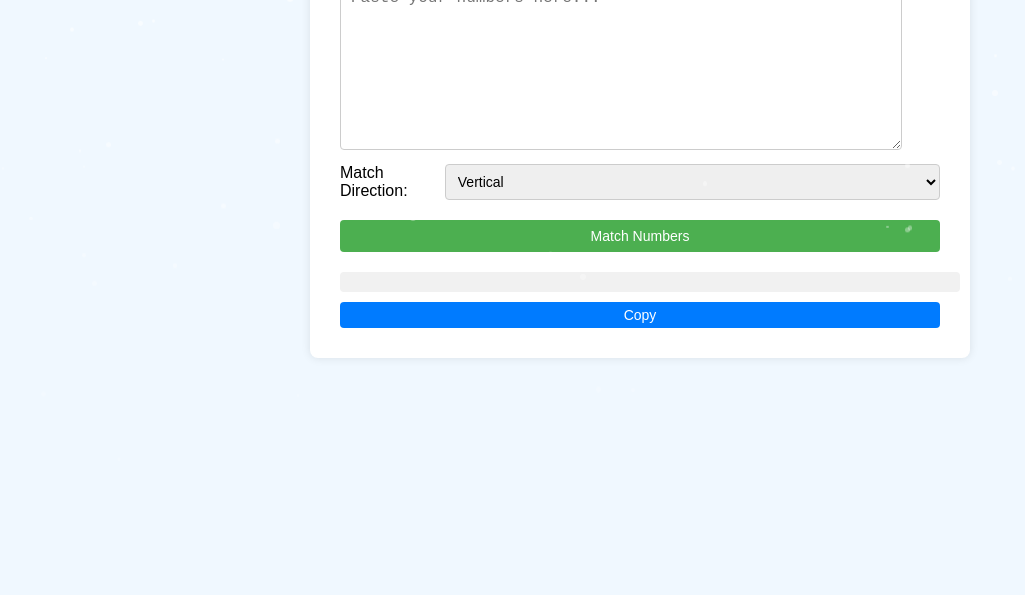
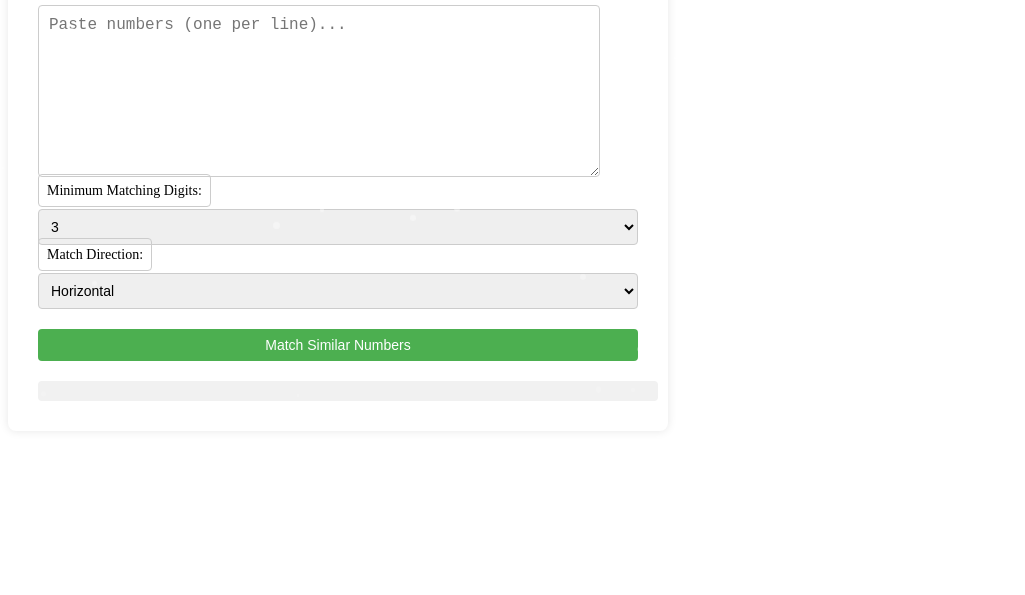
Before and after one commit to ayan3279/TechNexa, a plain HTML site: page number_filter.html in a window 1280 px wide. Shown: the part 205-800 px from the top of the page, without its empty margins (0-1025 px from the left). Drawn offline with Linux system fonts and the light colour scheme.

Commit message:
Update number_filter.html

```diff
--- a/number_filter.html
+++ b/number_filter.html
@@ -3,18 +3,8 @@
 <head>
   <meta charset="UTF-8" />
   <meta name="viewport" content="width=device-width, initial-scale=1.0"/>
-  <title>Number Matcher</title>
+  <title>Number Matching System</title>
   <style>
-    body {
-      font-family: Arial, sans-serif;
-      background-color: #f0f8ff;
-      margin: 0;
-      padding: 0;
-      display: flex;
-      flex-direction: column;
-      align-items: center;
-    }
-
     .snowflake {
       position: absolute;
       top: -10px;
@@ -23,7 +13,6 @@
       opacity: 0.8;
       animation: fall linear infinite;
     }
-
     @keyframes fall {
       to {
         transform: translateY(100vh);
@@ -45,6 +34,7 @@
       padding: 30px;
       width: 100%;
       max-width: 600px;
+      margin-bottom: 30px;
     }
 
     h2 {
@@ -63,18 +53,13 @@
       resize: vertical;
     }
 
-    .form-group {
-      display: flex;
-      justify-content: space-between;
-      align-items: center;
-      gap: 10px;
+    label,
+    select,
+    button {
+      width: 100%;
       margin-top: 10px;
-    }
-
-    select, button {
-      width: 100%;
+      font-size: 14px;
       padding: 8px;
-      font-size: 14px;
       border: 1px solid #ccc;
       border-radius: 4px;
     }
@@ -91,7 +76,7 @@
       background-color: #45a049;
     }
 
-    #output {
+    #matchOutput {
       margin-top: 20px;
       font-weight: bold;
       word-wrap: break-word;
@@ -99,52 +84,68 @@
       background-color: #f1f1f1;
       border-radius: 4px;
       width: 100%;
-    }
-
-    #copyBtn {
-      margin-top: 10px;
-      background-color: #007BFF;
-      color: white;
-      border: none;
-      cursor: pointer;
-      padding: 5px 10px;
-      border-radius: 4px;
-    }
-
-    #copyBtn:hover {
-      background-color: #0056b3;
+      max-width: 100%;
     }
   </style>
 </head>
 <body>
+  <input type="checkbox" id="toggle" class="toggle--checkbox" />
+  <label for="toggle" class="toggle--label">
+    <span class="toggle--label-background"></span>
+  </label>
+  <div class="background"></div>
+
   <header>
-    <img src="technexa_logo.png" alt="Tech Nexa Logo" class="logo" onclick="goHome()" style="cursor: pointer;">
+    <img
+      src="technexa_logo.png"
+      alt="Tech Nexa Logo"
+      class="logo"
+      onclick="goHome()"
+      style="cursor: pointer"
+    />
   </header>
 
+  <!-- Number Matching System -->
   <div class="container">
     <h2>Number Matching System</h2>
-    <textarea id="numberInput" placeholder="Paste your numbers here..."></textarea>
+    <textarea
+      id="numberMatchInput"
+      placeholder="Paste numbers (one per line)..."
+    ></textarea>
 
-    <div class="form-group">
-      <label for="matchType">Match Direction:</label>
-      <select id="matchType">
-        <option value="vertical">Vertical</option>
-        <option value="horizontal">Horizontal</option>
-      </select>
-    </div>
+    <label for="matchThreshold">Minimum Matching Digits:</label>
+    <select id="matchThreshold">
 
-    <button onclick="matchNumbers()">Match Numbers</button>
+      <option value="3">3</option>
+      <option value="4">4</option>
+      <option value="5">5</option>
+      <option value="6">6</option>
+      <option value="7">7</option>
+      <option value="8">8</option>
+      <option value="9">9</option>
+      <option value="10">10</option>
+      <option value="11">11</option>
+      <option value="12">12</option>
+      <option value="13">13</option>
+      <option value="14">14</option>
+    </select>
 
-    <div id="output"></div>
-    <button id="copyBtn" onclick="copyToClipboard()">Copy</button>
+    <label for="matchMode">Match Direction:</label>
+    <select id="matchMode">
+      <option value="horizontal">Horizontal</option>
+      <option value="vertical">Vertical</option>
+    </select>
+
+    <button onclick="matchSimilarNumbers()">Match Similar Numbers</button>
+    <div id="matchOutput"></div>
   </div>
 
   <script>
-    // Create falling snowflakes
-    document.addEventListener('DOMContentLoaded', function () {
+    // Snowflake animation
+    document.addEventListener("DOMContentLoaded", function () {
       for (let i = 0; i < 100; i++) {
-        let snowflake = document.createElement('div');
-        snowflake.className = 'snowflake';
+        let snowflake = document.createElement("div");
+        snowflake.className = "snowflake";
         snowflake.style.width = `${Math.random() * 5 + 2}px`;
         snowflake.style.height = snowflake.style.width;
         snowflake.style.left = `${Math.random() * 100}vw`;
@@ -155,55 +156,76 @@
     });
 
     function goHome() {
-      window.location.href = "index.html";
+      window.location.href = "index.html"; // Adjust as needed
     }
 
-    function matchNumbers() {
-      const input = document.getElementById("numberInput").value.trim();
-      const matchType = document.getElementById("matchType").value;
-      const lines = input.split("\n").map(line => line.trim()).filter(line => line !== "");
-      let matches = [];
+    function countPositionalMatches(a, b) {
+      let count = 0;
+      for (let i = 0; i < Math.min(a.length, b.length); i++) {
+        if (a[i] === b[i]) count++;
+      }
+      return count;
+    }
 
-      if (matchType === "horizontal") {
-        const countMap = {};
-        for (let number of lines) {
-          countMap[number] = (countMap[number] || 0) + 1;
-        }
-        for (let [num, count] of Object.entries(countMap)) {
-          if (count > 1) matches.push(num + " (x" + count + ")");
-        }
-      } else if (matchType === "vertical") {
-        const maxLength = Math.max(...lines.map(num => num.length));
-        const columns = Array.from({ length: maxLength }, () => ({}));
+    function verticalMatch(a, b) {
+      let count = 0;
+      for (let i = 0; i < Math.min(a.length, b.length); i++) {
+        if (a[i] === b[i]) count++;
+      }
+      return count;
+    }
 
-        for (let num of lines) {
-          for (let i = 0; i < maxLength; i++) {
-            const digit = num[i] || "_";
-            columns[i][digit] = (columns[i][digit] || 0) + 1;
+    function matchSimilarNumbers() {
+      const input = document.getElementById("numberMatchInput").value
+        .trim()
+        .split(/\n+/)
+        .map(x => x.trim());
+      const threshold = parseInt(document.getElementById("matchThreshold").value);
+      const mode = document.getElementById("matchMode").value;
+
+      const visited = new Set();
+      const groups = [];
+
+      for (let i = 0; i < input.length; i++) {
+        if (visited.has(i)) continue;
+        const group = [input[i]];
+        visited.add(i);
+        for (let j = i + 1; j < input.length; j++) {
+          if (visited.has(j)) continue;
+          let matchCount = 0;
+
+          if (mode === "horizontal") {
+            matchCount = countPositionalMatches(input[i], input[j]);
+          } else {
+            matchCount = verticalMatch(input[i], input[j]);
+          }
+
+          if (matchCount >= threshold) {
+            group.push(input[j]);
+            visited.add(j);
           }
         }
 
-        let result = "Vertical Similarity by Column:\n";
-        columns.forEach((col, idx) => {
-          const common = Object.entries(col).filter(([k, v]) => v > 1);
-          if (common.length > 0) {
-            result += `Column ${idx + 1}: ${common.map(([k, v]) => `${k} (x${v})`).join(", ")}\n`;
-          }
-        });
-        matches.push(result.trim());
+        if (group.length > 1) {
+          groups.push(group);
+        }
       }
 
-      document.getElementById("output").innerText = matches.length ? matches.join("\n") : "No matches found.";
-      document.getElementById("copyBtn").style.display = matches.length ? "inline-block" : "none";
-    }
-
-    function copyToClipboard() {
-      let outputText = document.getElementById("output").innerText;
-      navigator.clipboard.writeText(outputText).then(() => {
-        alert("Copied to clipboard!");
-      }).catch(err => {
-        alert("Failed to copy: " + err);
-      });
+      const matchOutput = document.getElementById("matchOutput");
+      if (groups.length === 0) {
+        matchOutput.innerHTML =
+          "<p>No similar groups found based on the selected threshold.</p>";
+      } else {
+        matchOutput.innerHTML = groups
+          .map(
+            group => `
+          <div style="margin-bottom: 15px; padding: 10px; background: #f9f9f9; border-left: 4px solid #4CAF50;">
+            <strong>Group:</strong><br>${group.join("<br>")}
+          </div>
+        `
+          )
+          .join("");
+      }
     }
   </script>
 </body>
```
